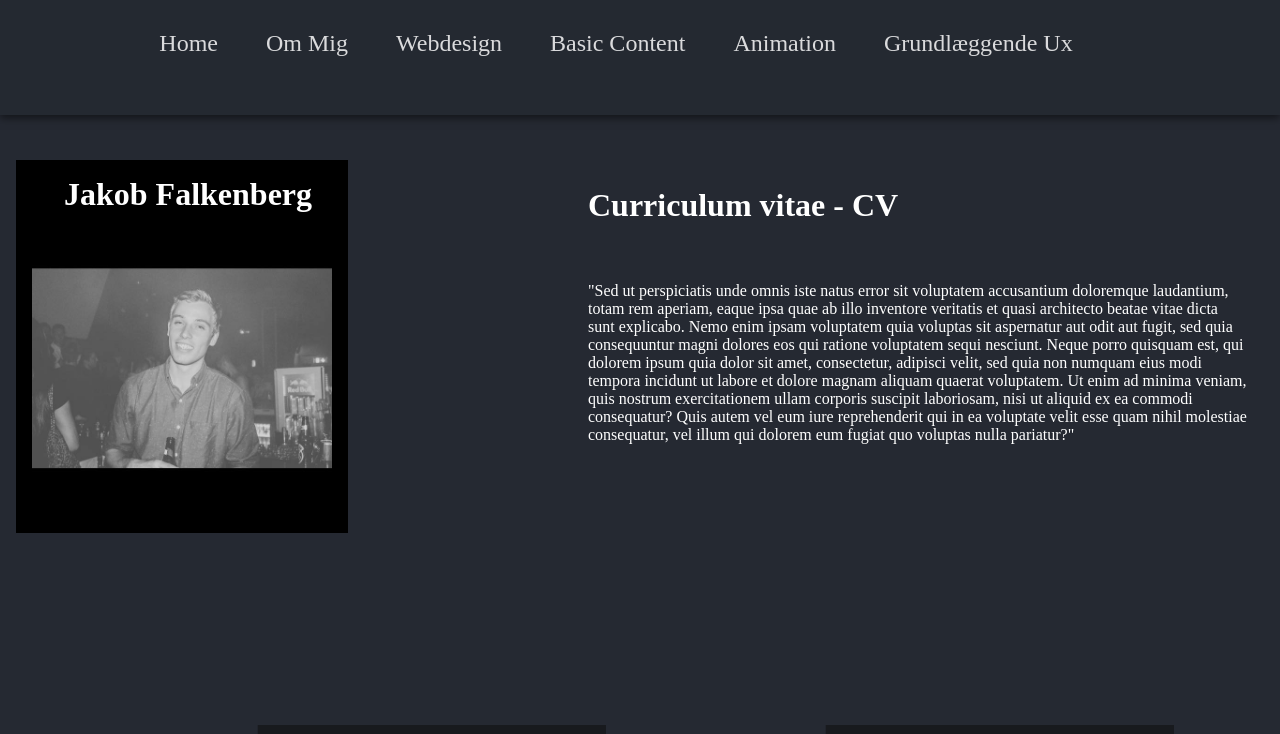
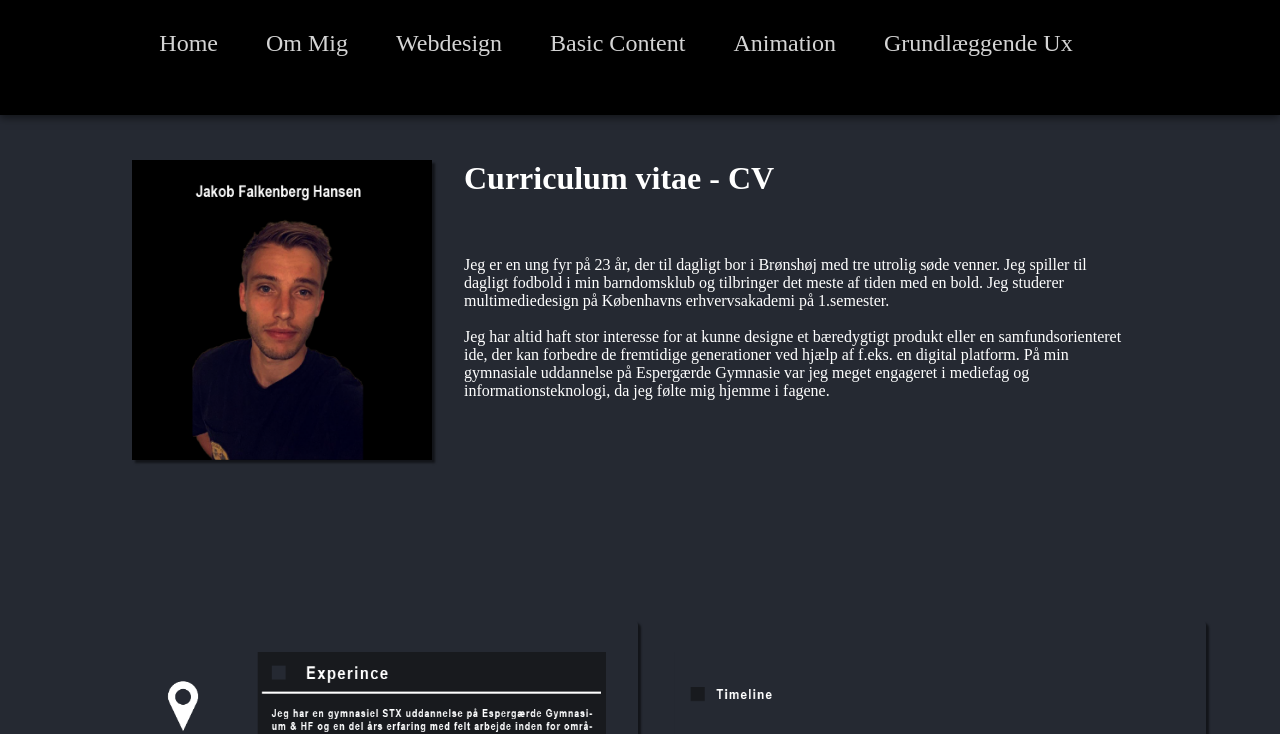
Before and after one commit to jako2889/Portfolie_Jakob, a plain HTML site: page cv.html in a window 1280 px wide. Shown: the top 734 px of the page. Drawn offline with nearby package versions, Linux system fonts and the light colour scheme.

Commit message:
rettet cv

```diff
--- a/cv.css
+++ b/cv.css
@@ -17,7 +17,7 @@ header {
     top: 0;
     left: 0;
     padding: 30px 0;
-    background-color: rgba(37, 41, 50, 0.83);
+    background-color: black;
     box-shadow: 0px 3px 8px rgba(0, 0, 0, .5);
 }
 
@@ -55,10 +55,13 @@ nav a:hover {
     width: 100%;
     padding-bottom: 5em;
 }
+#txt h2 {
+    margin-top: 0px;
+}
 
 #txt {
  padding: 0;
-padding-left: 15em;
+padding-left: 2em;
  margin: 0;
     width: 700px;
 }
@@ -69,10 +72,10 @@ padding-left: 15em;
 }
 
 #profil_img {
-    padding: 1em;
     margin: 0;
     background-color: black;
     width: 300px;
+    height: 300px;
     margin-left: 1em;
 
 
@@ -91,6 +94,7 @@ h2 {
 img {
     width: 300px;
     height: 300px;
+    box-shadow: 3px 3px 2px rgba(0, 0, 0, .5);
 
 }
 #cv_img {
--- a/cv.html
+++ b/cv.html
@@ -25,13 +25,16 @@
 <section id="about">
 <div id="top">
 <div id="profil_img">
-<h2>Jakob Falkenberg</h2>
-<img src="profil.jpg" alt="profil">
+
+<img src="profil_2.png" alt="profil">
 </div>
 
 <div id="txt">
 <h2>Curriculum vitae - CV</h2>
-<p>"Sed ut perspiciatis unde omnis iste natus error sit voluptatem accusantium doloremque laudantium, totam rem aperiam, eaque ipsa quae ab illo inventore veritatis et quasi architecto beatae vitae dicta sunt explicabo. Nemo enim ipsam voluptatem quia voluptas sit aspernatur aut odit aut fugit, sed quia consequuntur magni dolores eos qui ratione voluptatem sequi nesciunt. Neque porro quisquam est, qui dolorem ipsum quia dolor sit amet, consectetur, adipisci velit, sed quia non numquam eius modi tempora incidunt ut labore et dolore magnam aliquam quaerat voluptatem. Ut enim ad minima veniam, quis nostrum exercitationem ullam corporis suscipit laboriosam, nisi ut aliquid ex ea commodi consequatur? Quis autem vel eum iure reprehenderit qui in ea voluptate velit esse quam nihil molestiae consequatur, vel illum qui dolorem eum fugiat quo voluptas nulla pariatur?"</p>
+<p>Jeg er en ung fyr på 23 år, der til dagligt bor i Brønshøj med tre utrolig søde venner. Jeg spiller til dagligt fodbold i min barndomsklub og tilbringer det meste af tiden med en bold. Jeg studerer multimediedesign på Københavns erhvervsakademi på 1.semester. <br><br> Jeg har altid haft stor interesse for at kunne designe et bæredygtigt produkt eller en samfundsorienteret
+ide, der kan forbedre de fremtidige generationer ved hjælp af f.eks. en digital platform. På min gymnasiale
+uddannelse på Espergærde Gymnasie var jeg meget engageret i mediefag og informationsteknologi, da jeg
+følte mig hjemme i fagene.</p>
 </div>
     </div>
 <div id="cv_img">
@@ -41,7 +44,7 @@
 
 <img id="myImg" class="open_modal" src="cv_portfolio.png" alt="Curriculum vitae - CV">
 
-<img id="myImg2" class="open_modal" src="cv_portfolio.png" alt="Curriculum vitae - CV">
+<img id="myImg2" class="open_modal" src="cv_timeline.png" alt="Timeline - CV">
 
 <div id="myModal" class="modal">
 
--- a/index.css
+++ b/index.css
@@ -92,10 +92,10 @@ footer {
     display: block;
     width: 35vw;
     height: 30vw;
-    background: url(profil.jpg);
+    background: url(profil_2.png);
     background-size: cover;
     margin-right: 2em;
-box-shadow: 0px 3px 2px rgba(0, 0, 0, .5);
+box-shadow: 3px 3px 2px rgba(0, 0, 0, .5);
     display: flex;
     justify-content: center;
 
@@ -114,7 +114,7 @@ box-shadow: 0px 3px 2px rgba(0, 0, 0, .5);
     background: url(mobile_version_test_v2.png);
     background-size: cover;
     margin-left: 2em;
-    box-shadow: 0px 3px 2px rgba(0, 0, 0, .5);
+    box-shadow: 3px 3px 2px rgba(0, 0, 0, .5);
     display: flex;
     justify-content: center;
     border-radius: 10px;
@@ -126,7 +126,7 @@ box-shadow: 0px 3px 2px rgba(0, 0, 0, .5);
     background: url(dialegd_2.JPG);
     background-size: cover;
     margin-right: 2em;
-    box-shadow: 0px 3px 2px rgba(0, 0, 0, .5);
+    box-shadow: 3px 3px 2px rgba(0, 0, 0, .5);
     display: flex;
     justify-content: center;
     border-radius: 10px;
@@ -138,7 +138,7 @@ box-shadow: 0px 3px 2px rgba(0, 0, 0, .5);
     background: url(tema_ani.png);
     background-size: cover;
     margin-left: 2em;
-    box-shadow: 0px 3px 2px rgba(0, 0, 0, .5);
+    box-shadow: 3px 3px 2px rgba(0, 0, 0, .5);
     display: flex;
     justify-content: center;
     border-radius: 10px;
@@ -150,7 +150,7 @@ box-shadow: 0px 3px 2px rgba(0, 0, 0, .5);
     background: url(joe_portfolie_2.png);
     background-size: 35vw 30vw;
     margin-left: 2em;
-    box-shadow: 0px 3px 2px rgba(0, 0, 0, .5);
+    box-shadow: 3px 3px 2px rgba(0, 0, 0, .5);
     display: flex;
     justify-content: center;
     border-radius: 10px;
@@ -191,7 +191,8 @@ box-shadow: 0px 3px 2px rgba(0, 0, 0, .5);
     z-index: 1;
     top: 0;
     left: 0;
-    background-color: rgb(37, 41, 50);
+/*    background-color: rgb(37, 41, 50);*/
+    background-color: black;
     overflow-x: hidden;
     transition: 0.5s;
     padding-top: 60px;
```
Also changed, not shown: cv_timeline.png (added), profil_2.png (added).
